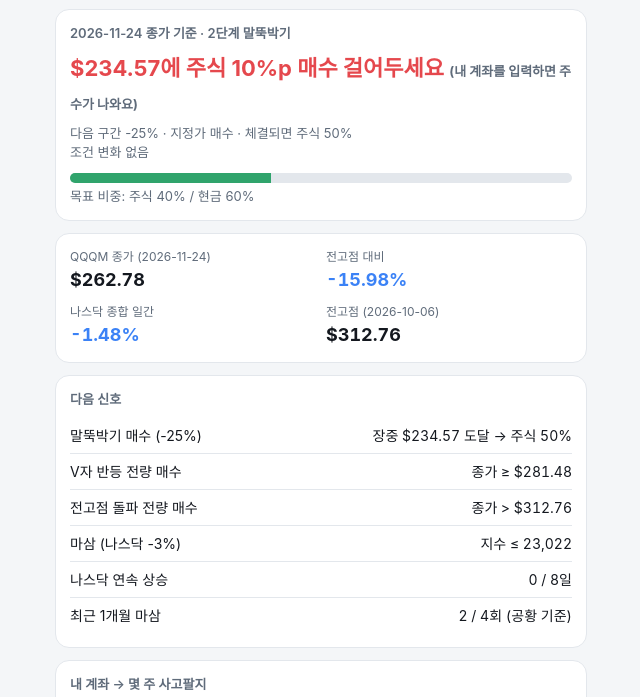
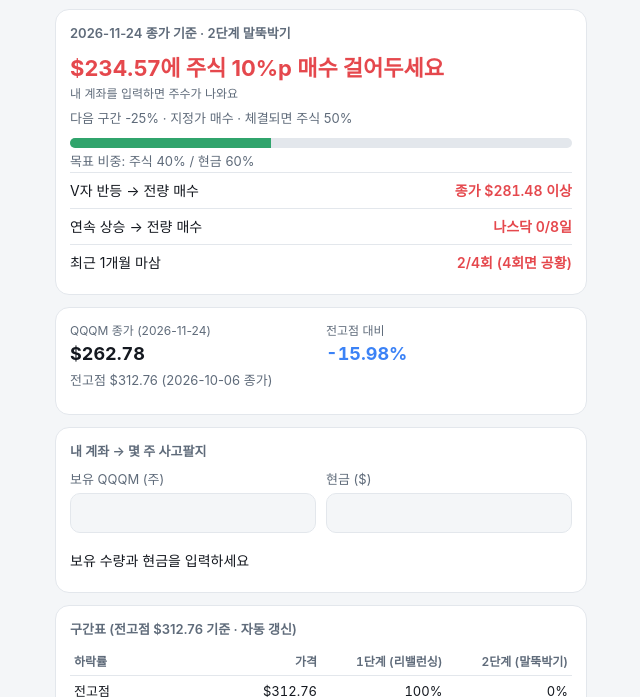
Before and after one commit to eomxx004/qqqm-jordan, a website: page docs/index.html in a window 1280 px wide. Shown: the part 103-800 px from the top of the page, without its empty margins (319-959 px from the left). Drawn offline with Linux system fonts and the light colour scheme.

Commit message:
시장 지표(나스닥/S&P/10년물/금/환율), 핵심 조건 요약, 표 머리글 변경

```diff
--- a/docs/app.js
+++ b/docs/app.js
@@ -33,7 +33,7 @@ function render() {
   // 오늘 할 일 (확정 종가 기준)
   $('#todayTitle').textContent = `${sig.date} 종가 기준 · ${MODE[st.mode]}${st.panic ? ' · 공황 대기' : ''}`;
   renderOrder();
-  $('#todayReason').textContent = sig.reasons.join(' · ') || '조건 변화 없음';
+  $('#todayReason').textContent = sig.reasons.length ? '오늘: ' + sig.reasons.join(' · ') : '';
   $('#stockBar').style.width = st.stock + '%';
   $('#stockText').textContent = `목표 비중: 주식 ${st.stock}% / 현금 ${100 - st.stock}%`;
   const doneKey = 'done-' + sig.date;
@@ -54,22 +54,27 @@ function render() {
   $('#price').textContent = usd(live.close);
   $('#dd').textContent = (-live.dd).toFixed(2) + '%';
   $('#dd').className = live.dd > 0 ? 'neg' : '';
-  $('#ixic').textContent = sgn(live.ixicChg);
-  $('#ixic').className = live.ixicChg < 0 ? 'neg' : 'pos';
-  $('#athLabel').textContent = `전고점 (${st.athDate})`;
-  $('#ath').textContent = usd(st.ath);
+  $('#athLabel').textContent = `전고점 ${usd(st.ath)} (${st.athDate} 종가)`;
 
-  // 다음 신호
+  // 시장 지표
+  const num = (v, d = 2) => v.toLocaleString('en-US', { minimumFractionDigits: d, maximumFractionDigits: d });
+  const IND = {
+    ixic: v => num(v.price), spx: v => num(v.price),
+    tnx: v => v.price.toFixed(3) + '%', gold: v => '$' + num(v.price, 1), krw: v => '₩' + num(v.price, 1),
+  };
+  const chgText = (k, v) => k === 'tnx' ? `${v.diff >= 0 ? '+' : ''}${(v.diff * 100).toFixed(1)}bp` : sgn(v.chg);
+  $('#indicators').innerHTML = Object.entries(IND).filter(([k]) => data.indicators?.[k]).map(([k, f]) => {
+    const v = data.indicators[k];
+    return `<li><span>${v.name}</span><span><b>${f(v)}</b><span class="${v.chg < 0 ? 'neg' : 'pos'}">${chgText(k, v)}</span></span></li>`;
+  }).join('');
+
+  // 오늘 할 일 카드 아래: 꼭 알아야 할 조건만
   const t = c.triggers, li = (a, b) => `<li><span>${a}</span><span>${b}</span></li>`;
-  $('#triggers').innerHTML = [
-    t.nextBuy && li(`말뚝박기 매수 (-${t.nextBuy.pct}%)`, `장중 ${usd(t.nextBuy.price)} 도달 → 주식 ${t.nextBuy.stockAfter}%`),
-    t.nextSell && li(`현금화 매도 (-${t.nextSell.pct}%)`, `장중 ${usd(t.nextSell.price)} 도달 → 주식 ${t.nextSell.stockAfter}%`),
-    t.vPrice && li('V자 반등 전량 매수', `종가 ≥ ${usd(t.vPrice.price)}`),
-    li('전고점 돌파 전량 매수', `종가 > ${usd(t.ath)}`),
-    li('마삼 (나스닥 -3%)', `지수 ≤ ${t.mamsamIxic.toLocaleString('en-US', { maximumFractionDigits: 0 })}`),
-    li('나스닥 연속 상승', `${t.upStreak} / ${t.upStreakNeed}일`),
-    li('최근 1개월 마삼', `${t.recentMamsam} / 4회 (공황 기준)`),
-    t.panic && li('공황 종료 예정', `${t.panicUntil} 이후 첫 거래일`),
+  $('#conds').innerHTML = [
+    st.stock < 100 && t.vPrice && li('V자 반등 → 전량 매수', `종가 ${usd(t.vPrice.price)} 이상`),
+    st.stock < 100 && li('연속 상승 → 전량 매수', `나스닥 ${t.upStreak}/${t.upStreakNeed}일`),
+    st.mode !== 'STAKE' && li('마삼 → 말뚝박기 전환', `나스닥 종가 ${num(t.mamsamIxic, 0)} 이하`),
+    t.panic ? li('공황 종료 → 전량 매수', `${t.panicUntil} 이후`) : t.recentMamsam > 1 && li('최근 1개월 마삼', `${t.recentMamsam}/4회 (4회면 공황)`),
   ].filter(Boolean).join('');
 
   // 구간표
@@ -78,7 +83,7 @@ function render() {
   $('#table').innerHTML = data.table.map((r, i) => {
     const nextPct = data.table[i + 1]?.pct ?? Infinity;
     const here = dd >= r.pct - 1e-9 && dd < nextPct - 1e-9;
-    return `<tr class="${here ? 'here' : ''}"><td>${here ? '👉 ' : ''}-${r.pct.toFixed(1)}%</td><td>${usd(r.price)}</td><td>${r.rebalStock == null ? '' : r.rebalStock + '%'}</td><td>${r.stakeStock == null ? '' : r.stakeStock + '%'}</td></tr>`;
+    return `<tr class="${here ? 'here' : ''}"><td>${here ? '👉 ' : ''}${r.pct ? '-' + r.pct.toFixed(1) + '%' : '전고점'}</td><td>${usd(r.price)}</td><td>${r.rebalStock == null ? '' : r.rebalStock + '%'}</td><td>${r.stakeStock == null ? '' : r.stakeStock + '%'}</td></tr>`;
   }).join('');
 
   $('#history').innerHTML = data.history.map(h =>
@@ -102,7 +107,7 @@ function renderOrder() {
     qty = o.side === '매수' ? Math.min(qty, Math.floor(cash / o.price)) : Math.min(qty, Math.floor(shares));
   }
   const orderLine = o && (qty != null ? `<b>${usd(o.price)}에 ${qty}주 ${o.side}</b> 걸어두세요`
-    : `<b>${usd(o.price)}에 주식 10%p ${o.side}</b> 걸어두세요 <span class="reason">(내 계좌를 입력하면 주수가 나와요)</span>`);
+    : `<b>${usd(o.price)}에 주식 10%p ${o.side}</b> 걸어두세요<div class="reason" style="font-size:12px;font-weight:400">내 계좌를 입력하면 주수가 나와요</div>`);
   const detail = o && `<div class="reason">다음 구간 -${o.pct}% · ${o.how} · 체결되면 주식 ${o.stockAfter}%</div>`;
 
   if (sig.action === 'HOLD' && o) {
--- a/docs/index.html
+++ b/docs/index.html
@@ -32,7 +32,10 @@
   ul.list li { display:flex; justify-content:space-between; gap:8px; padding:7px 0; border-top:1px solid var(--line); font-size:14px; }
   ul.list li:first-child { border-top:0; }
   ul.list li span:last-child { text-align:right; font-variant-numeric: tabular-nums; }
-  table { width:100%; border-collapse:collapse; font-size:13px; font-variant-numeric: tabular-nums; }
+  html, body { overflow-x:hidden; word-break:keep-all; overflow-wrap:anywhere; }
+  .card { min-width:0; overflow:hidden; }
+  table { width:100%; border-collapse:collapse; font-size:13px; font-variant-numeric: tabular-nums; table-layout:fixed; }
+  th { font-size:12px; white-space:normal; line-height:1.3; }
   th, td { padding:6px 4px; text-align:right; border-top:1px solid var(--line); }
   th { color:var(--dim); font-weight:600; border-top:0; }
   th:first-child, td:first-child { text-align:left; }
@@ -54,6 +57,10 @@
   .mamsam b { color:var(--up); }
   .order { margin-top:6px; font-size:14px; }
   .order b { font-size:20px; }
+  .conds { margin-top:10px; border-top:1px solid var(--line); }
+  .conds li { font-size:13px; }
+  .conds li span:last-child { color:var(--up); font-weight:600; }
+  .ind li span:last-child b { margin-right:8px; }
   .msg b { display:block; } .msg pre { white-space:pre-wrap; margin:2px 0 0; font:inherit; color:var(--dim); font-size:13px; }
 </style>
 </head>
@@ -73,6 +80,7 @@
     <div class="reason" id="todayReason"></div>
     <div class="bar"><i id="stockBar" style="width:0"></i></div>
     <div class="reason" id="stockText"></div>
+    <ul class="list conds" id="conds"></ul>
     <label class="check hidden" id="doneWrap"><input type="checkbox" id="done"> 실행 완료</label>
   </section>
 
@@ -86,14 +94,9 @@
     <div class="grid">
       <div class="stat"><small id="priceLabel">QQQM</small><b id="price">—</b></div>
       <div class="stat"><small>전고점 대비</small><b id="dd">—</b></div>
-      <div class="stat"><small>나스닥 종합 일간</small><b id="ixic">—</b></div>
-      <div class="stat"><small id="athLabel">전고점</small><b id="ath">—</b></div>
     </div>
-  </section>
-
-  <section class="card">
-    <h2>다음 신호</h2>
-    <ul class="list" id="triggers"></ul>
+    <div class="reason" id="athLabel" style="margin-top:4px"></div>
+    <ul class="list ind" id="indicators" style="margin-top:10px"></ul>
   </section>
 
   <section class="card">
@@ -108,7 +111,7 @@
   <section class="card">
     <h2>구간표 (전고점 <span id="tableAth"></span> 기준 · 자동 갱신)</h2>
     <table>
-      <thead><tr><th>하락률</th><th>가격</th><th>1단계 주식</th><th>말뚝박기 주식</th></tr></thead>
+      <thead><tr><th>하락률</th><th>가격</th><th>1단계 (리밸런싱)</th><th>2단계 (말뚝박기)</th></tr></thead>
       <tbody id="table"></tbody>
     </table>
   </section>
--- a/scripts/update.mjs
+++ b/scripts/update.mjs
@@ -1,6 +1,6 @@
 // 15분마다 GitHub Actions에서 실행: 시세 수집 → 룰 계산 → 앱 데이터(docs/data/latest.json) 갱신 → 푸시 발송
 import { run, step, nextTriggers, zoneTable, DEFAULTS } from '../engine/jordan.mjs';
-import { loadMarket } from './data.mjs';
+import { loadMarket, loadIndicators } from './data.mjs';
 import fs from 'node:fs';
 
 const DIR = new URL('../docs/data/', import.meta.url);
@@ -8,7 +8,7 @@ fs.mkdirSync(DIR, { recursive: true });
 const readJson = (f, d) => { try { return JSON.parse(fs.readFileSync(new URL(f, DIR), 'utf8')); } catch { return d; } };
 const writeJson = (f, v) => fs.writeFileSync(new URL(f, DIR), JSON.stringify(v, null, 1));
 
-const { bars, open } = await loadMarket();
+const [{ bars, open }, indicators] = await Promise.all([loadMarket(), loadIndicators()]);
 const conf = run(open ? bars.slice(0, -1) : bars);
 const lastConf = conf.signals.at(-1);
 let prov = null;
@@ -97,6 +97,7 @@ writeJson('latest.json', {
   updatedAt: now,
   market: open ? 'open' : 'closed',
   live,
+  indicators,
   confirmed: { signal: lastConf, triggers: conf.triggers,
     state: { mode: s.mode, stock: s.stock, ath: s.ath, athDate: s.athDate, maxDD: s.maxDD, panic: s.panic, panicUntil: s.panicUntil, mamsamDates: s.mamsamDates, lastMamsam: s.lastMamsam } },
   provisional: prov,
```
Also changed, not shown: scripts/data.mjs (+28 -0 lines).
